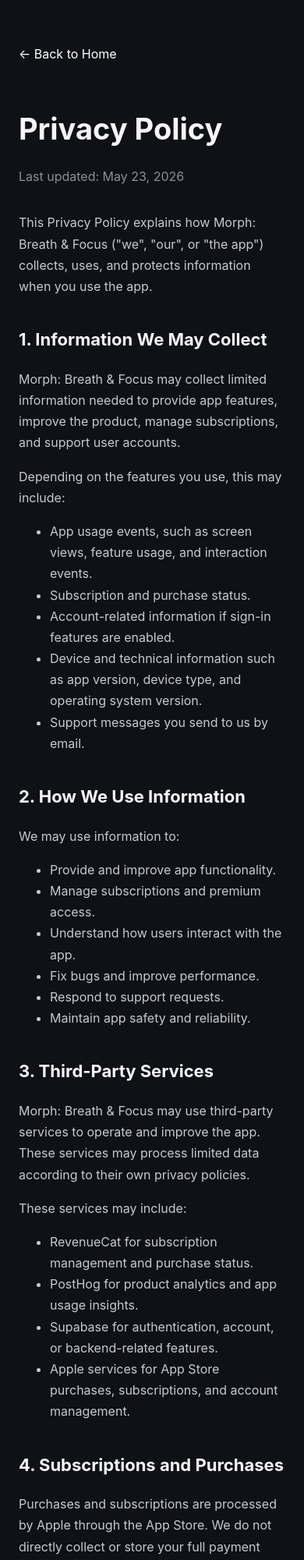
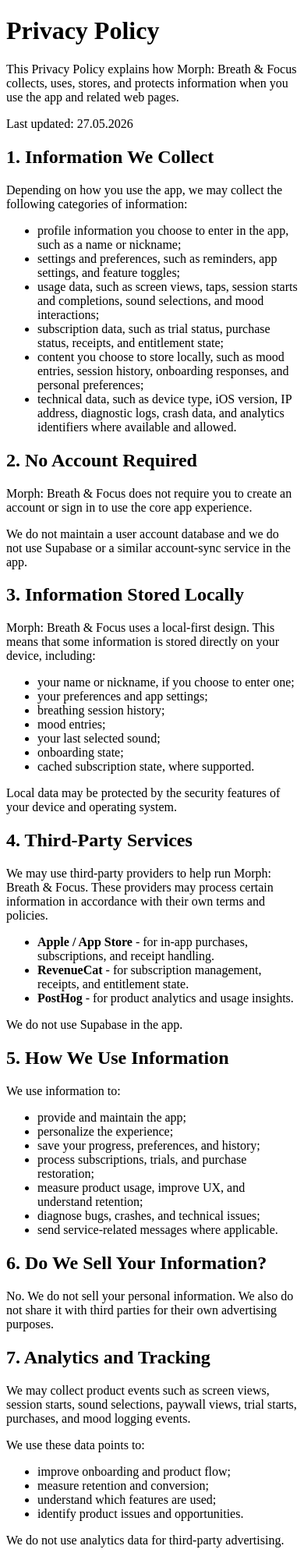
Before and after one commit to AndrewDzhy/morph-legal, a plain HTML site: page privacy.html in a window 390 px wide. Shown: the top 2000 px of the page at 78% size. Drawn offline with Linux system fonts and the light colour scheme.

Commit message:
Update privacy.html

```diff
--- a/privacy.html
+++ b/privacy.html
@@ -1,168 +1,125 @@
-<!DOCTYPE html>
+<!doctype html>
 <html lang="en">
 <head>
-  <meta charset="UTF-8" />
-  <meta name="viewport" content="width=device-width, initial-scale=1.0" />
-  <title>Privacy Policy - Morph: Breath & Focus</title>
-  <style>
-    body {
-      margin: 0;
-      font-family: -apple-system, BlinkMacSystemFont, "Segoe UI", Roboto, Arial, sans-serif;
-      background: #0f1117;
-      color: #f5f5f7;
-      line-height: 1.7;
-    }
-
-    .container {
-      max-width: 820px;
-      margin: 0 auto;
-      padding: 56px 24px;
-    }
-
-    h1 {
-      font-size: 38px;
-      margin-bottom: 8px;
-    }
-
-    h2 {
-      margin-top: 36px;
-      font-size: 22px;
-    }
-
-    p, li {
-      color: #c9c9d1;
-      font-size: 16px;
-    }
-
-    a {
-      color: #ffffff;
-    }
-
-    .updated {
-      color: #8e8e99;
-      margin-bottom: 32px;
-    }
-
-    .back {
-      display: inline-block;
-      margin-bottom: 24px;
-      color: #ffffff;
-      text-decoration: none;
-    }
-  </style>
+  <meta charset="utf-8" />
+  <meta name="viewport" content="width=device-width, initial-scale=1" />
+  <title>Privacy Policy | Morph: Breath & Focus</title>
+  <meta name="description" content="Privacy Policy for Morph: Breath & Focus." />
 </head>
 <body>
-  <main class="container">
-    <a class="back" href="index.html">← Back to Home</a>
+  <main>
+    <header>
+      <h1>Privacy Policy</h1>
+      <p>This Privacy Policy explains how Morph: Breath & Focus collects, uses, stores, and protects information when you use the app and related web pages.</p>
+      <p>Last updated: 27.05.2026</p>
+    </header>
 
-    <h1>Privacy Policy</h1>
-    <p class="updated">Last updated: May 23, 2026</p>
+    <section>
+      <h2>1. Information We Collect</h2>
+      <p>Depending on how you use the app, we may collect the following categories of information:</p>
+      <ul>
+        <li>profile information you choose to enter in the app, such as a name or nickname;</li>
+        <li>settings and preferences, such as reminders, app settings, and feature toggles;</li>
+        <li>usage data, such as screen views, taps, session starts and completions, sound selections, and mood interactions;</li>
+        <li>subscription data, such as trial status, purchase status, receipts, and entitlement state;</li>
+        <li>content you choose to store locally, such as mood entries, session history, onboarding responses, and personal preferences;</li>
+        <li>technical data, such as device type, iOS version, IP address, diagnostic logs, crash data, and analytics identifiers where available and allowed.</li>
+      </ul>
+    </section>
 
-    <p>
-      This Privacy Policy explains how Morph: Breath & Focus ("we", "our", or "the app")
-      collects, uses, and protects information when you use the app.
-    </p>
+    <section>
+      <h2>2. No Account Required</h2>
+      <p>Morph: Breath & Focus does not require you to create an account or sign in to use the core app experience.</p>
+      <p>We do not maintain a user account database and we do not use Supabase or a similar account-sync service in the app.</p>
+    </section>
 
-    <h2>1. Information We May Collect</h2>
-    <p>
-      Morph: Breath & Focus may collect limited information needed to provide app features,
-      improve the product, manage subscriptions, and support user accounts.
-    </p>
+    <section>
+      <h2>3. Information Stored Locally</h2>
+      <p>Morph: Breath & Focus uses a local-first design. This means that some information is stored directly on your device, including:</p>
+      <ul>
+        <li>your name or nickname, if you choose to enter one;</li>
+        <li>your preferences and app settings;</li>
+        <li>breathing session history;</li>
+        <li>mood entries;</li>
+        <li>your last selected sound;</li>
+        <li>onboarding state;</li>
+        <li>cached subscription state, where supported.</li>
+      </ul>
+      <p>Local data may be protected by the security features of your device and operating system.</p>
+    </section>
 
-    <p>Depending on the features you use, this may include:</p>
+    <section>
+      <h2>4. Third-Party Services</h2>
+      <p>We may use third-party providers to help run Morph: Breath & Focus. These providers may process certain information in accordance with their own terms and policies.</p>
+      <ul>
+        <li><strong>Apple / App Store</strong> - for in-app purchases, subscriptions, and receipt handling.</li>
+        <li><strong>RevenueCat</strong> - for subscription management, receipts, and entitlement state.</li>
+        <li><strong>PostHog</strong> - for product analytics and usage insights.</li>
+      </ul>
+      <p>We do not use Supabase in the app.</p>
+    </section>
 
-    <ul>
-      <li>App usage events, such as screen views, feature usage, and interaction events.</li>
-      <li>Subscription and purchase status.</li>
-      <li>Account-related information if sign-in features are enabled.</li>
-      <li>Device and technical information such as app version, device type, and operating system version.</li>
-      <li>Support messages you send to us by email.</li>
-    </ul>
+    <section>
+      <h2>5. How We Use Information</h2>
+      <p>We use information to:</p>
+      <ul>
+        <li>provide and maintain the app;</li>
+        <li>personalize the experience;</li>
+        <li>save your progress, preferences, and history;</li>
+        <li>process subscriptions, trials, and purchase restoration;</li>
+        <li>measure product usage, improve UX, and understand retention;</li>
+        <li>diagnose bugs, crashes, and technical issues;</li>
+        <li>send service-related messages where applicable.</li>
+      </ul>
+    </section>
 
-    <h2>2. How We Use Information</h2>
-    <p>
-      We may use information to:
-    </p>
+    <section>
+      <h2>6. Do We Sell Your Information?</h2>
+      <p>No. We do not sell your personal information. We also do not share it with third parties for their own advertising purposes.</p>
+    </section>
 
-    <ul>
-      <li>Provide and improve app functionality.</li>
-      <li>Manage subscriptions and premium access.</li>
-      <li>Understand how users interact with the app.</li>
-      <li>Fix bugs and improve performance.</li>
-      <li>Respond to support requests.</li>
-      <li>Maintain app safety and reliability.</li>
-    </ul>
+    <section>
+      <h2>7. Analytics and Tracking</h2>
+      <p>We may collect product events such as screen views, session starts, sound selections, paywall views, trial starts, purchases, and mood logging events.</p>
+      <p>We use these data points to:</p>
+      <ul>
+        <li>improve onboarding and product flow;</li>
+        <li>measure retention and conversion;</li>
+        <li>understand which features are used;</li>
+        <li>identify product issues and opportunities.</li>
+      </ul>
+      <p>We do not use analytics data for third-party advertising.</p>
+    </section>
 
-    <h2>3. Third-Party Services</h2>
-    <p>
-      Morph: Breath & Focus may use third-party services to operate and improve the app.
-      These services may process limited data according to their own privacy policies.
-    </p>
+    <section>
+      <h2>8. Data Retention and Deletion</h2>
+      <p>We retain information only as long as needed for the purposes described in this policy or as required by law.</p>
+      <p>Because Morph: Breath & Focus does not create user accounts, there is no in-app account deletion flow. You can remove locally stored data by deleting the app from your device, and you may contact us if you need help understanding what data remains with third-party providers such as Apple or RevenueCat.</p>
+    </section>
 
-    <p>These services may include:</p>
+    <section>
+      <h2>9. Children</h2>
+      <p>Morph: Breath & Focus is not intended for children under 13 years old. If you believe we have collected information from a child without the appropriate legal basis, please contact us and we will take appropriate steps to delete it.</p>
+    </section>
 
-    <ul>
-      <li>RevenueCat for subscription management and purchase status.</li>
-      <li>PostHog for product analytics and app usage insights.</li>
-      <li>Supabase for authentication, account, or backend-related features.</li>
-      <li>Apple services for App Store purchases, subscriptions, and account management.</li>
-    </ul>
+    <section>
+      <h2>10. International Data Transfers</h2>
+      <p>If you use the service from outside the country where our providers are located, your information may be processed in other countries. In such cases, we attempt to apply appropriate safeguards as required by law.</p>
+    </section>
 
-    <h2>4. Subscriptions and Purchases</h2>
-    <p>
-      Purchases and subscriptions are processed by Apple through the App Store.
-      We do not directly collect or store your full payment card information.
-    </p>
+    <section>
+      <h2>11. Changes to This Policy</h2>
+      <p>We may update this Privacy Policy from time to time. If the changes are material, we may notify you in the app or update the date on this page. Continued use of the service after changes become effective means you accept the updated policy.</p>
+    </section>
 
-    <h2>5. Analytics</h2>
-    <p>
-      We may use analytics to understand general app usage, improve onboarding,
-      measure feature performance, and make the app better. Analytics data is used
-      for product improvement and is not sold to advertisers.
-    </p>
+    <section>
+      <h2>12. Contact</h2>
+      <p>If you have questions about privacy, data deletion, or this policy, contact us at <a href="mailto:morphbreath@icloud.com">morphbreath@icloud.com</a> or use the support contact listed in the app.</p>
+    </section>
 
-    <h2>6. Data Sharing</h2>
-    <p>
-      We do not sell your personal data. We may share limited information with service
-      providers only when necessary to operate, analyze, or improve the app.
-    </p>
-
-    <h2>7. Data Retention</h2>
-    <p>
-      We retain information only for as long as needed to provide the app, support users,
-      comply with legal obligations, resolve disputes, and improve the product.
-    </p>
-
-    <h2>8. Children’s Privacy</h2>
-    <p>
-      Morph: Breath & Focus is not intended to knowingly collect personal information from
-      children under the age required by applicable law. If you believe a child has provided
-      personal information, please contact us and we will take appropriate action.
-    </p>
-
-    <h2>9. Health and Wellness Disclaimer</h2>
-    <p>
-      Morph: Breath & Focus is designed for general wellness, relaxation, focus, and sleep support.
-      It is not a medical device and does not provide medical advice, diagnosis, or treatment.
-    </p>
-
-    <h2>10. Your Choices</h2>
-    <p>
-      You may manage subscriptions through your Apple ID settings. You may also contact us
-      to ask questions about privacy or support-related issues.
-    </p>
-
-    <h2>11. Changes to This Policy</h2>
-    <p>
-      We may update this Privacy Policy from time to time. Any changes will be posted on this page
-      with an updated date.
-    </p>
-
-    <h2>12. Contact Us</h2>
-    <p>
-      If you have questions about this Privacy Policy, contact us at:
-      <a href="mailto:morphbreath@icloud.com">morphbreath@icloud.com</a>
-    </p>
+    <footer>
+      This Privacy Policy applies to Morph: Breath & Focus and any related pages that link to it.
+    </footer>
   </main>
 </body>
 </html>
```
